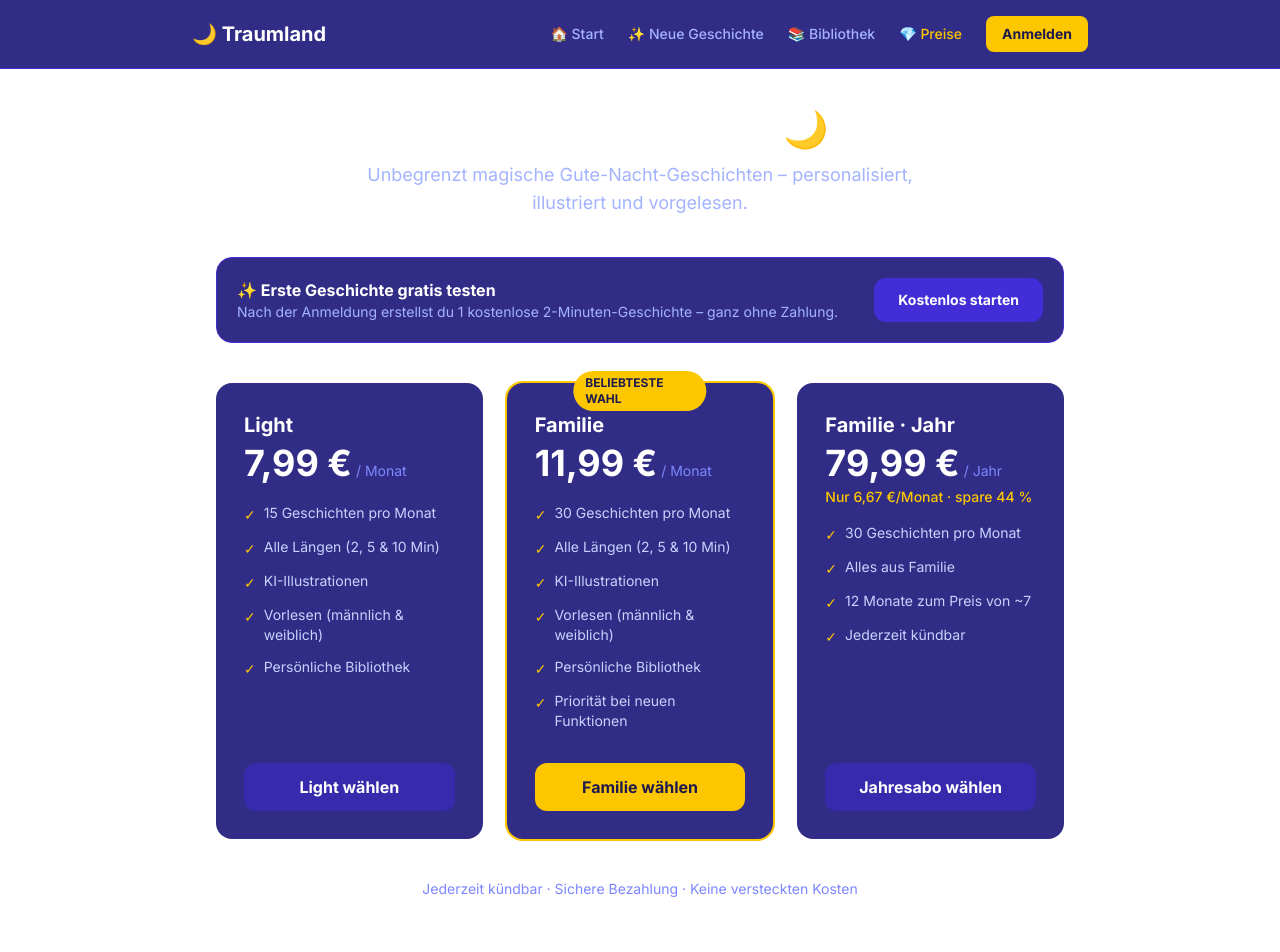
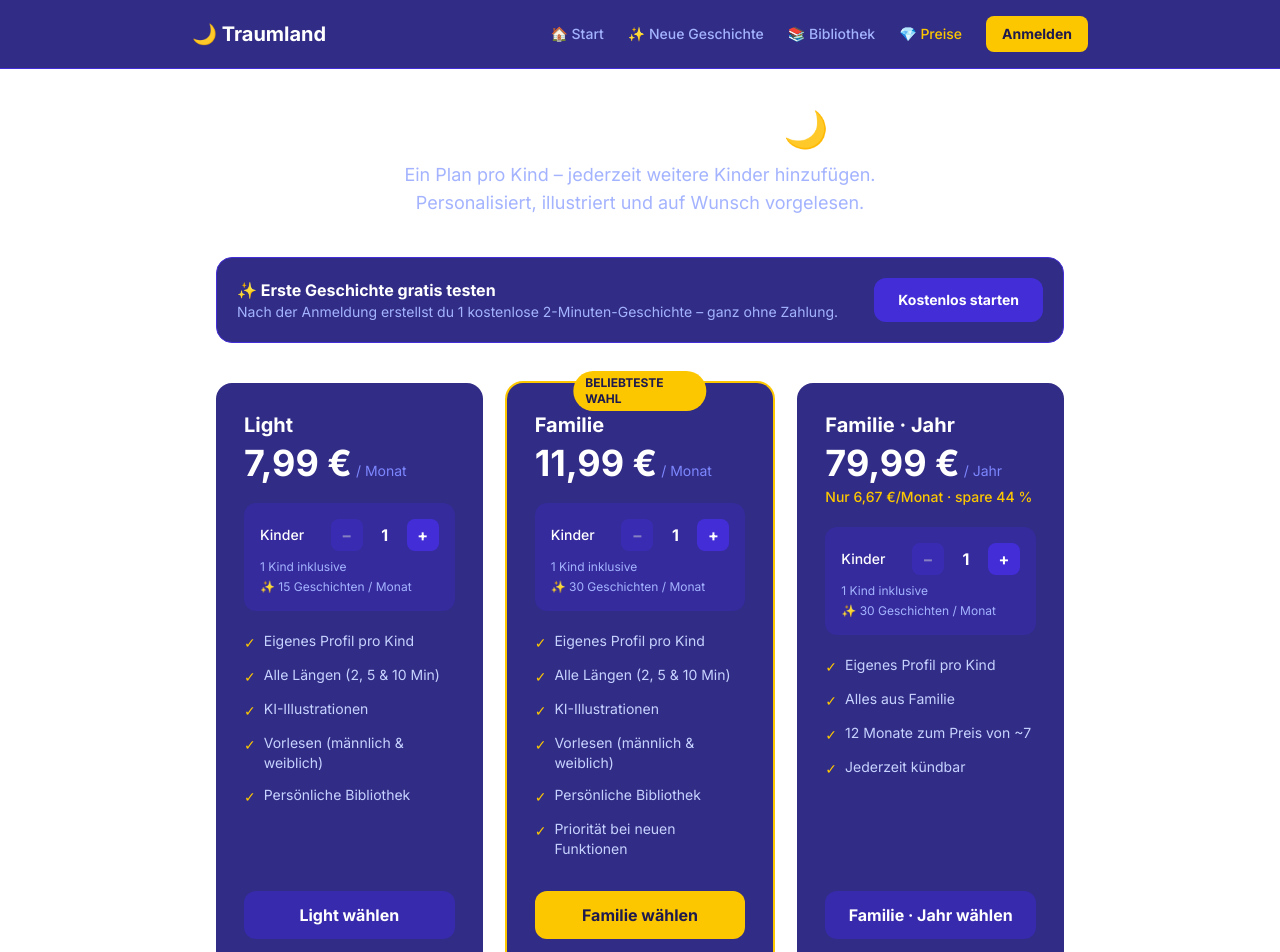
Before and after one commit to cking98-bit/traumland, a Next.js app: page /preise in a window 1280 px wide. Shown: the top 952 px of the page. Built offline with nearby package versions, Linux system fonts and the light colour scheme; no server answers.

Commit message:
Startseite mit Info-Icons, Pricing pro Kind mit Add-on, Ausgabegeraete-Auswahl beim Vorlesen

```diff
--- a/src/app/page.tsx
+++ b/src/app/page.tsx
@@ -1,13 +1,12 @@
 import Link from "next/link"
+import Features from "@/components/Features"
 
 export default function Home() {
   return (
     <div className="text-center py-12">
       {/* Hero */}
       <div className="text-8xl mb-6">🌙</div>
-      <h1 className="text-5xl font-bold text-white mb-4">
-        Traumland
-      </h1>
+      <h1 className="text-5xl font-bold text-white mb-4">Traumland</h1>
       <p className="text-indigo-300 text-xl mb-10 max-w-lg mx-auto">
         Personalisierte KI-Gute-Nacht-Geschichten – einzigartig für dein Kind
       </p>
@@ -19,20 +18,8 @@ export default function Home() {
         Neue Geschichte erstellen ✨
       </Link>
 
-      {/* Features */}
-      <div className="grid grid-cols-3 gap-6 mt-16 text-left">
-        {[
-          { icon: "🤖", title: "KI-generiert", text: "Einzigartige Geschichten, jedes Mal neu" },
-          { icon: "🎨", title: "Mit Illustrationen", text: "Passende Bilder zur Geschichte" },
-          { icon: "🔊", title: "Vorlese-Funktion", text: "Lass die Geschichte vorlesen" },
-        ].map((feature) => (
-          <div key={feature.title} className="bg-indigo-900 rounded-2xl p-6">
-            <div className="text-4xl mb-3">{feature.icon}</div>
-            <h3 className="text-white font-bold mb-1">{feature.title}</h3>
-            <p className="text-indigo-300 text-sm">{feature.text}</p>
-          </div>
-        ))}
-      </div>
+      {/* Features – informativ, mit Info-Icons (keine Buttons) */}
+      <Features />
     </div>
   )
 }
--- a/src/app/preise/page.tsx
+++ b/src/app/preise/page.tsx
@@ -1,64 +1,173 @@
 "use client"
 
+import { useState } from "react"
 import Link from "next/link"
 
 type Plan = {
   id: string
   name: string
-  preis: string
-  periode: string
+  basisPreis: number // pro Abrechnungszeitraum
+  proKind: number // Aufpreis je weiteres Kind
+  periode: string // "Monat" | "Jahr"
+  basisGeschichten: number // pro Monat, inkl. 1 Kind
+  proKindGeschichten: number // zusätzliche Geschichten je weiteres Kind
   hinweis?: string
   beliebt?: boolean
   features: string[]
-  cta: string
 }
 
 const PLAENE: Plan[] = [
   {
     id: "light",
     name: "Light",
-    preis: "7,99 €",
-    periode: "/ Monat",
+    basisPreis: 7.99,
+    proKind: 3.99,
+    periode: "Monat",
+    basisGeschichten: 15,
+    proKindGeschichten: 10,
     features: [
-      "15 Geschichten pro Monat",
+      "Eigenes Profil pro Kind",
       "Alle Längen (2, 5 & 10 Min)",
       "KI-Illustrationen",
       "Vorlesen (männlich & weiblich)",
       "Persönliche Bibliothek",
     ],
-    cta: "Light wählen",
   },
   {
     id: "familie",
     name: "Familie",
-    preis: "11,99 €",
-    periode: "/ Monat",
+    basisPreis: 11.99,
+    proKind: 4.99,
+    periode: "Monat",
+    basisGeschichten: 30,
+    proKindGeschichten: 15,
     beliebt: true,
     features: [
-      "30 Geschichten pro Monat",
+      "Eigenes Profil pro Kind",
       "Alle Längen (2, 5 & 10 Min)",
       "KI-Illustrationen",
       "Vorlesen (männlich & weiblich)",
       "Persönliche Bibliothek",
       "Priorität bei neuen Funktionen",
     ],
-    cta: "Familie wählen",
   },
   {
     id: "familie-jahr",
     name: "Familie · Jahr",
-    preis: "79,99 €",
-    periode: "/ Jahr",
+    basisPreis: 79.99,
+    proKind: 39.99,
+    periode: "Jahr",
+    basisGeschichten: 30,
+    proKindGeschichten: 15,
     hinweis: "Nur 6,67 €/Monat · spare 44 %",
     features: [
-      "30 Geschichten pro Monat",
+      "Eigenes Profil pro Kind",
       "Alles aus Familie",
       "12 Monate zum Preis von ~7",
       "Jederzeit kündbar",
     ],
-    cta: "Jahresabo wählen",
   },
 ]
+
+function euro(n: number) {
+  return n.toFixed(2).replace(".", ",") + " €"
+}
+
+function PlanKarte({ plan }: { plan: Plan }) {
+  const [kinder, setKinder] = useState(1)
+
+  const gesamtPreis = plan.basisPreis + (kinder - 1) * plan.proKind
+  const gesamtGeschichten =
+    plan.basisGeschichten + (kinder - 1) * plan.proKindGeschichten
+
+  return (
+    <div
+      className={`relative rounded-2xl p-7 flex flex-col ${
+        plan.beliebt ? "bg-indigo-900 ring-2 ring-yellow-400" : "bg-indigo-900"
+      }`}
+    >
+      {plan.beliebt && (
+        <span className="absolute -top-3 left-1/2 -translate-x-1/2 bg-yellow-400 text-indigo-950 text-xs font-bold px-3 py-1 rounded-full">
+          BELIEBTESTE WAHL
+        </span>
+      )}
+
+      <h2 className="text-white font-bold text-xl mb-1">{plan.name}</h2>
+
+      <div className="flex items-baseline gap-1">
+        <span className="text-white text-4xl font-bold">
+          {euro(gesamtPreis)}
+        </span>
+        <span className="text-indigo-400 text-sm">/ {plan.periode}</span>
+      </div>
+
+      {plan.hinweis && (
+        <p className="text-yellow-400 text-sm font-medium mt-1">{plan.hinweis}</p>
+      )}
+
+      {/* Kinder-Auswahl */}
+      <div className="bg-indigo-800/60 rounded-xl p-4 mt-5 mb-5">
+        <div className="flex items-center justify-between mb-2">
+          <span className="text-white text-sm font-medium">Kinder</span>
+          <div className="flex items-center gap-3">
+            <button
+              onClick={() => setKinder((k) => Math.max(1, k - 1))}
+              disabled={kinder <= 1}
+              className="w-8 h-8 rounded-lg bg-indigo-700 text-white font-bold disabled:opacity-40 hover:bg-indigo-600 transition"
+            >
+              −
+            </button>
+            <span className="text-white font-bold w-5 text-center">{kinder}</span>
+            <button
+              onClick={() => setKinder((k) => Math.min(6, k + 1))}
+              disabled={kinder >= 6}
+              className="w-8 h-8 rounded-lg bg-indigo-700 text-white font-bold disabled:opacity-40 hover:bg-indigo-600 transition"
+            >
+              +
+            </button>
+          </div>
+        </div>
+        <p className="text-indigo-300 text-xs">
+          {kinder === 1
+            ? "1 Kind inklusive"
+            : `1 Kind inklusive · +${kinder - 1} × ${euro(plan.proKind)} / ${plan.periode}`}
+        </p>
+        <p className="text-indigo-300 text-xs mt-1">
+          ✨ {gesamtGeschichten} Geschichten / Monat
+        </p>
+      </div>
+
+      <ul className="flex flex-col gap-3 mb-8 flex-1">
+        {plan.features.map((f) => (
+          <li
+            key={f}
+            className="flex items-start gap-2 text-indigo-200 text-sm"
+          >
+            <span className="text-yellow-400 mt-0.5">✓</span>
+            {f}
+          </li>
+        ))}
+      </ul>
+
+      <button
+        onClick={() =>
+          alert(
+            `Auswahl: ${plan.name}, ${kinder} Kind(er) – ${euro(
+              gesamtPreis
+            )}/${plan.periode}.\n\nDie Bezahlung richten wir im nächsten Schritt mit Stripe ein 🙂`
+          )
+        }
+        className={`w-full font-bold py-3 rounded-xl transition ${
+          plan.beliebt
+            ? "bg-yellow-400 hover:bg-yellow-300 text-indigo-950"
+            : "bg-indigo-800 hover:bg-indigo-700 text-white"
+        }`}
+      >
+        {plan.name} wählen
+      </button>
+    </div>
+  )
+}
 
 export default function PreisePage() {
   return (
@@ -69,17 +178,15 @@ export default function PreisePage() {
           Wähle deinen Plan 🌙
         </h1>
         <p className="text-indigo-300 text-lg max-w-xl mx-auto">
-          Unbegrenzt magische Gute-Nacht-Geschichten – personalisiert, illustriert
-          und vorgelesen.
+          Ein Plan pro Kind – jederzeit weitere Kinder hinzufügen. Personalisiert,
+          illustriert und auf Wunsch vorgelesen.
         </p>
       </div>
 
       {/* Gratis-Schnupper Banner */}
       <div className="bg-indigo-900 border border-indigo-700 rounded-2xl p-5 mb-10 flex flex-col sm:flex-row items-center justify-between gap-4">
         <div className="text-center sm:text-left">
-          <p className="text-white font-bold">
-            ✨ Erste Geschichte gratis testen
-          </p>
+          <p className="text-white font-bold">✨ Erste Geschichte gratis testen</p>
           <p className="text-indigo-300 text-sm">
             Nach der Anmeldung erstellst du 1 kostenlose 2-Minuten-Geschichte –
             ganz ohne Zahlung.
@@ -96,58 +203,7 @@ export default function PreisePage() {
       {/* Plan-Karten */}
       <div className="grid md:grid-cols-3 gap-6">
         {PLAENE.map((plan) => (
-          <div
-            key={plan.id}
-            className={`relative rounded-2xl p-7 flex flex-col ${
-              plan.beliebt
-                ? "bg-indigo-900 ring-2 ring-yellow-400"
-                : "bg-indigo-900"
-            }`}
-          >
-            {plan.beliebt && (
-              <span className="absolute -top-3 left-1/2 -translate-x-1/2 bg-yellow-400 text-indigo-950 text-xs font-bold px-3 py-1 rounded-full">
-                BELIEBTESTE WAHL
-              </span>
-            )}
-
-            <h2 className="text-white font-bold text-xl mb-1">{plan.name}</h2>
-
-            <div className="flex items-baseline gap-1 mb-1">
-              <span className="text-white text-4xl font-bold">{plan.preis}</span>
-              <span className="text-indigo-400 text-sm">{plan.periode}</span>
-            </div>
-
-            {plan.hinweis && (
-              <p className="text-yellow-400 text-sm font-medium mb-4">
-                {plan.hinweis}
-              </p>
-            )}
-            {!plan.hinweis && <div className="mb-4" />}
-
-            <ul className="flex flex-col gap-3 mb-8 flex-1">
-              {plan.features.map((f) => (
-                <li key={f} className="flex items-start gap-2 text-indigo-200 text-sm">
-                  <span className="text-yellow-400 mt-0.5">✓</span>
-                  {f}
-                </li>
-              ))}
-            </ul>
-
-            <button
-              onClick={() =>
-                alert(
-                  "Die Bezahlung richten wir im nächsten Schritt mit Stripe ein 🙂"
-                )
-              }
-              className={`w-full font-bold py-3 rounded-xl transition ${
-                plan.beliebt
-                  ? "bg-yellow-400 hover:bg-yellow-300 text-indigo-950"
-                  : "bg-indigo-800 hover:bg-indigo-700 text-white"
-              }`}
-            >
-              {plan.cta}
-            </button>
-          </div>
+          <PlanKarte key={plan.id} plan={plan} />
         ))}
       </div>
 
--- /dev/null
+++ b/src/components/Features.tsx
@@ -0,0 +1,75 @@
+"use client"
+
+import { useState } from "react"
+
+type Feature = {
+  icon: string
+  title: string
+  kurz: string
+  info: string
+}
+
+const FEATURES: Feature[] = [
+  {
+    icon: "🤖",
+    title: "KI-generiert",
+    kurz: "Jedes Mal eine neue Geschichte",
+    info: "Jede Geschichte wird von künstlicher Intelligenz (Google Gemini) frisch für dein Kind geschrieben – basierend auf Name, Alter, Interessen und gewünschtem Stil. Keine zwei Geschichten sind gleich.",
+  },
+  {
+    icon: "🎨",
+    title: "Mit Illustrationen",
+    kurz: "Passendes Bild zur Geschichte",
+    info: "Zu jeder Geschichte erzeugt die KI automatisch ein passendes Bild im gewählten Stil – damit das Vorlesen noch lebendiger und magischer wird.",
+  },
+  {
+    icon: "🔊",
+    title: "Vorlesefunktion",
+    kurz: "Optional – Text immer dabei",
+    info: "Auf Wunsch liest eine natürliche KI-Stimme (männlich oder weiblich) die Geschichte vor. Das ist komplett optional: Der Text wird immer mitgeliefert, du kannst die Geschichte also auch selbst vorlesen.",
+  },
+]
+
+export default function Features() {
+  // Welches Info-Feld ist gerade offen (für Klick auf Mobilgeräten)
+  const [offen, setOffen] = useState<string | null>(null)
+
+  return (
+    <div className="grid sm:grid-cols-3 gap-6 mt-16 text-left">
+      {FEATURES.map((f) => {
+        const istOffen = offen === f.title
+        return (
+          <div
+            key={f.title}
+            className="group relative bg-indigo-900/60 border border-indigo-800 rounded-2xl p-6"
+          >
+            <div className="flex items-start justify-between">
+              <div className="text-4xl mb-3">{f.icon}</div>
+
+              {/* Info-Icon */}
+              <button
+                type="button"
+                onClick={() => setOffen(istOffen ? null : f.title)}
+                aria-label={`Mehr Infos zu ${f.title}`}
+                className="w-6 h-6 rounded-full border border-indigo-500 text-indigo-300 text-xs font-bold flex items-center justify-center hover:bg-indigo-700 hover:text-white transition"
+              >
+                i
+              </button>
+            </div>
+
+            <h3 className="text-white font-bold mb-1">{f.title}</h3>
+            <p className="text-indigo-300 text-sm">{f.kurz}</p>
+
+            {/* Erklärungs-Tooltip: erscheint bei Hover (Desktop) oder Klick (Mobil) */}
+            <div
+              className={`absolute left-0 right-0 top-full mt-2 z-10 bg-indigo-800 border border-indigo-600 rounded-xl p-4 text-indigo-100 text-sm shadow-xl transition
+                ${istOffen ? "block" : "hidden group-hover:block"}`}
+            >
+              {f.info}
+            </div>
+          </div>
+        )
+      })}
+    </div>
+  )
+}
```
Also changed, not shown: src/components/VorleseButton.tsx (+64 -1 lines).
